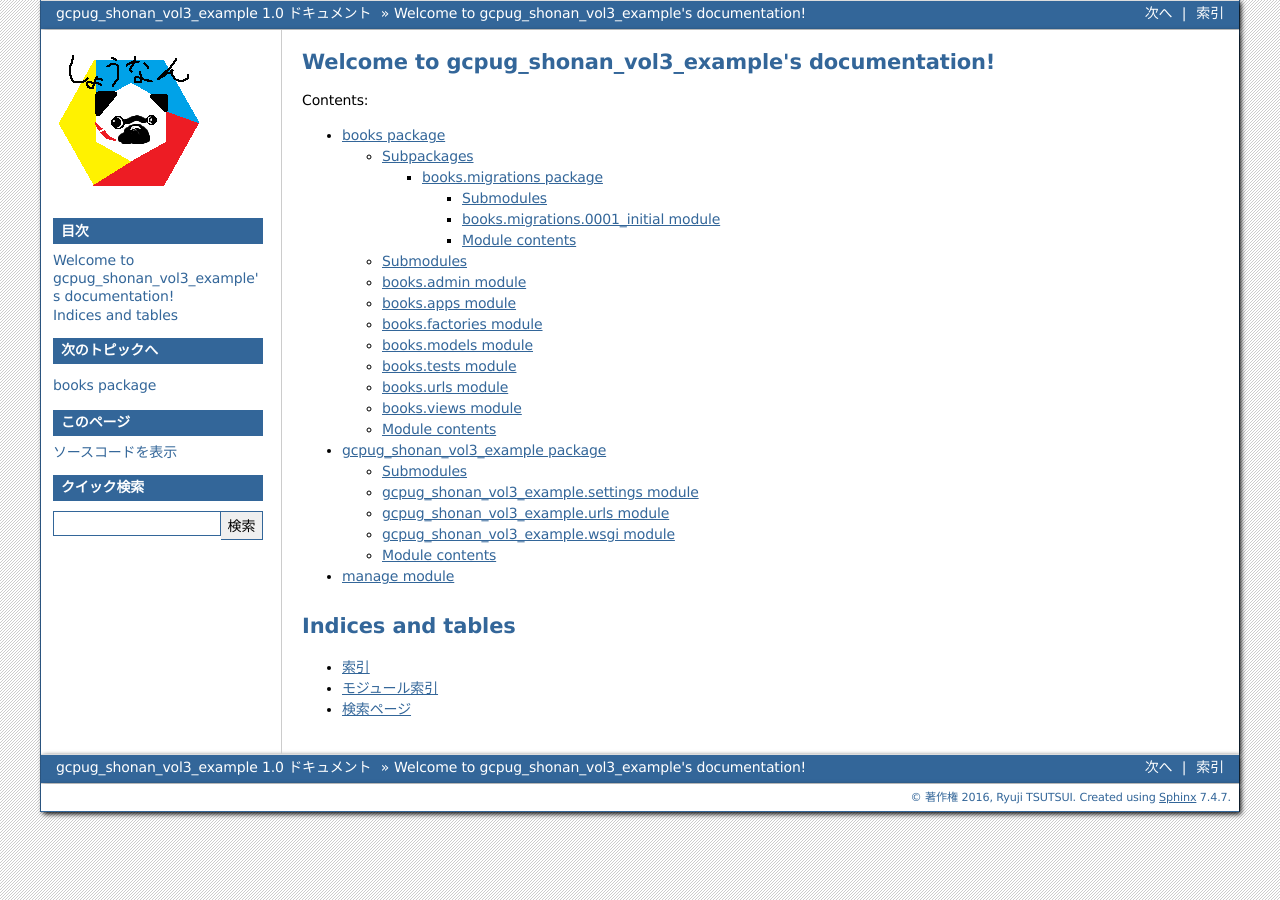
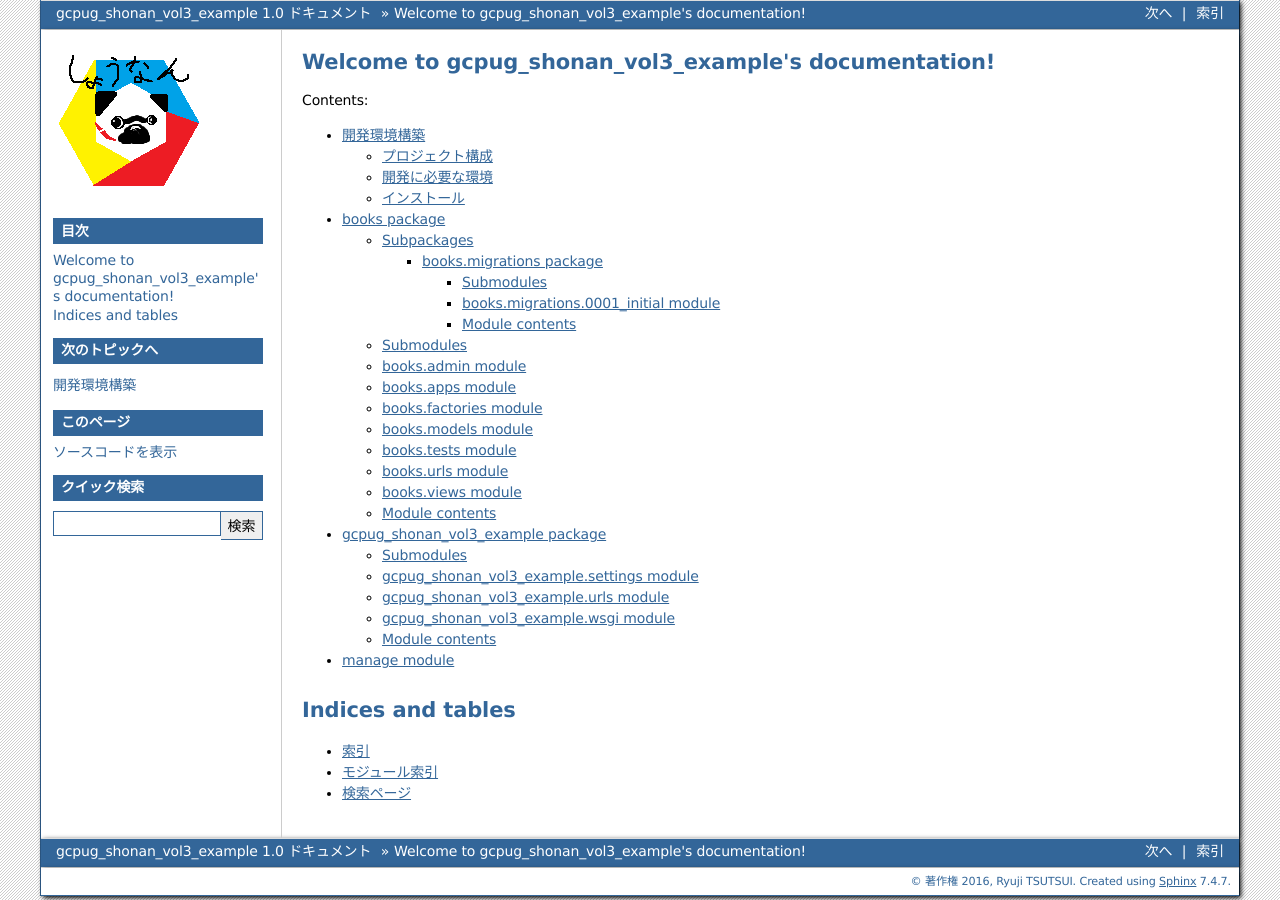
Before and after one commit to ryu22e/gcpug_shonan_vol3_example, a Sphinx documentation site: the page built from docs/index.rst, in a window 1280 px wide. Built offline with Sphinx 7.4.7, drawn with Linux system fonts in a browser that asks for light colours; part of the change alters nothing that is shown.

Commit message:
Add setup.rst

```diff
--- a/docs/index.rst
+++ b/docs/index.rst
@@ -11,6 +11,7 @@ Contents:
 .. toctree::
    :maxdepth: 4
 
+   setup
    books
    gcpug_shonan_vol3_example
    manage
--- /dev/null
+++ b/docs/setup.rst
@@ -0,0 +1,32 @@
+開発環境構築
+============
+
+プロジェクト構成
+----------------
+
+* `docs/` Sphinxドキュメント
+* `gcpug_shonan_vol3_example/` Djangoプロジェクト
+* `LICENSE` ライセンス情報
+* `README.md` README
+* `wercker.yml` `Wercker <http://wercker.com/>`_ 用設定ファイル
+
+開発に必要な環境
+----------------
+
+* Python 3.5.x
+
+Sphinxでドキュメントを生成する場合は `blockdiagの依存パッケージ <http://blockdiag.com/ja/blockdiag/introduction.html#id2>`_ もインストールすること。
+
+インストール
+------------
+
+`git clone` の後、以下の手順でPythonパッケージをインストールする::
+
+    cd /path/to/gcpug_shonan_vol3_example/gcpug_shonan_vol3_example/
+    pip install -r requirements/local.txt
+    python manage.py migrate
+    python manage.py runserver
+
+Sphinxでドキュメント生成する場合は以下も実行する::
+
+    pip install -r requirements/docs.txt
```
